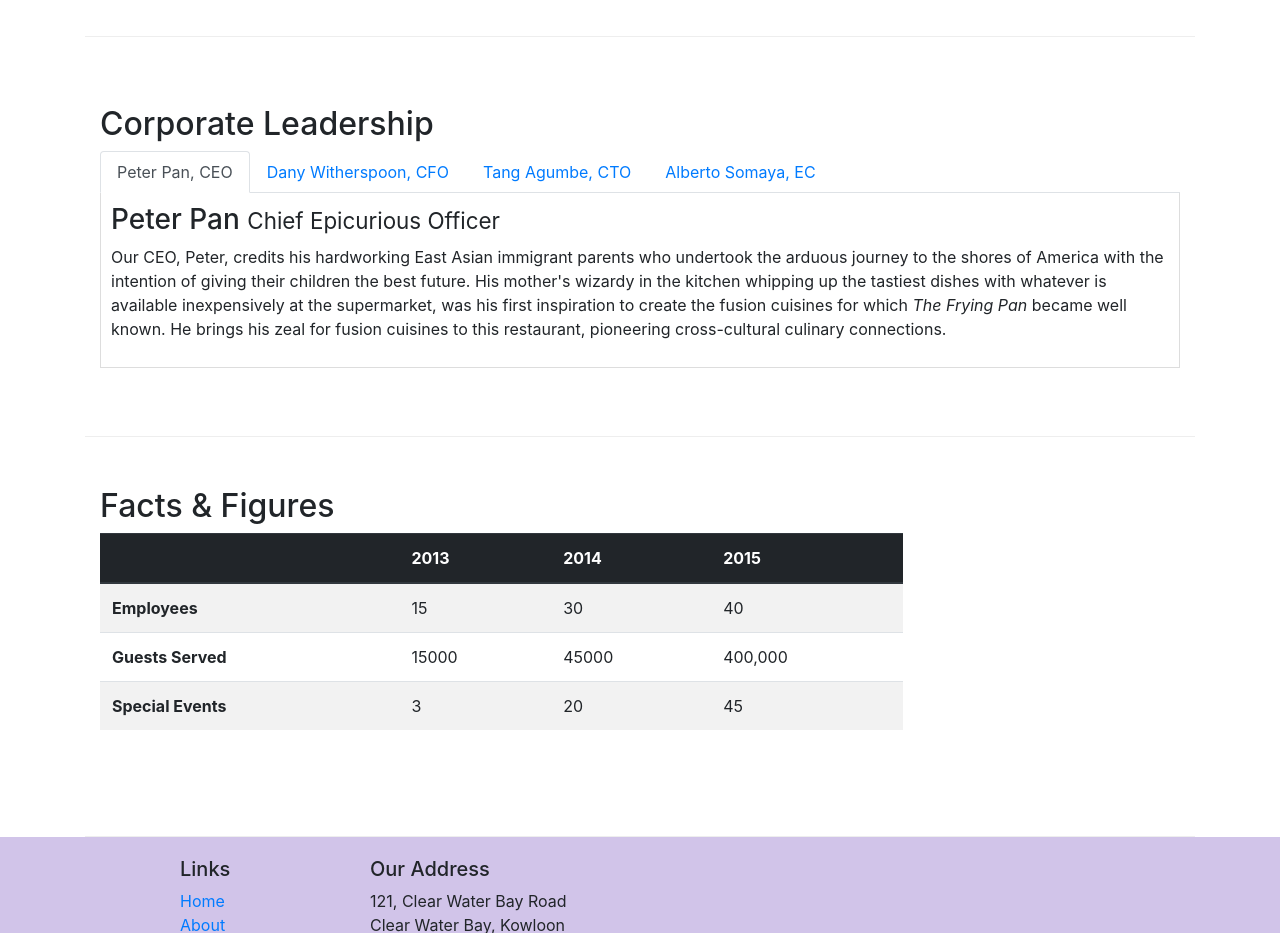
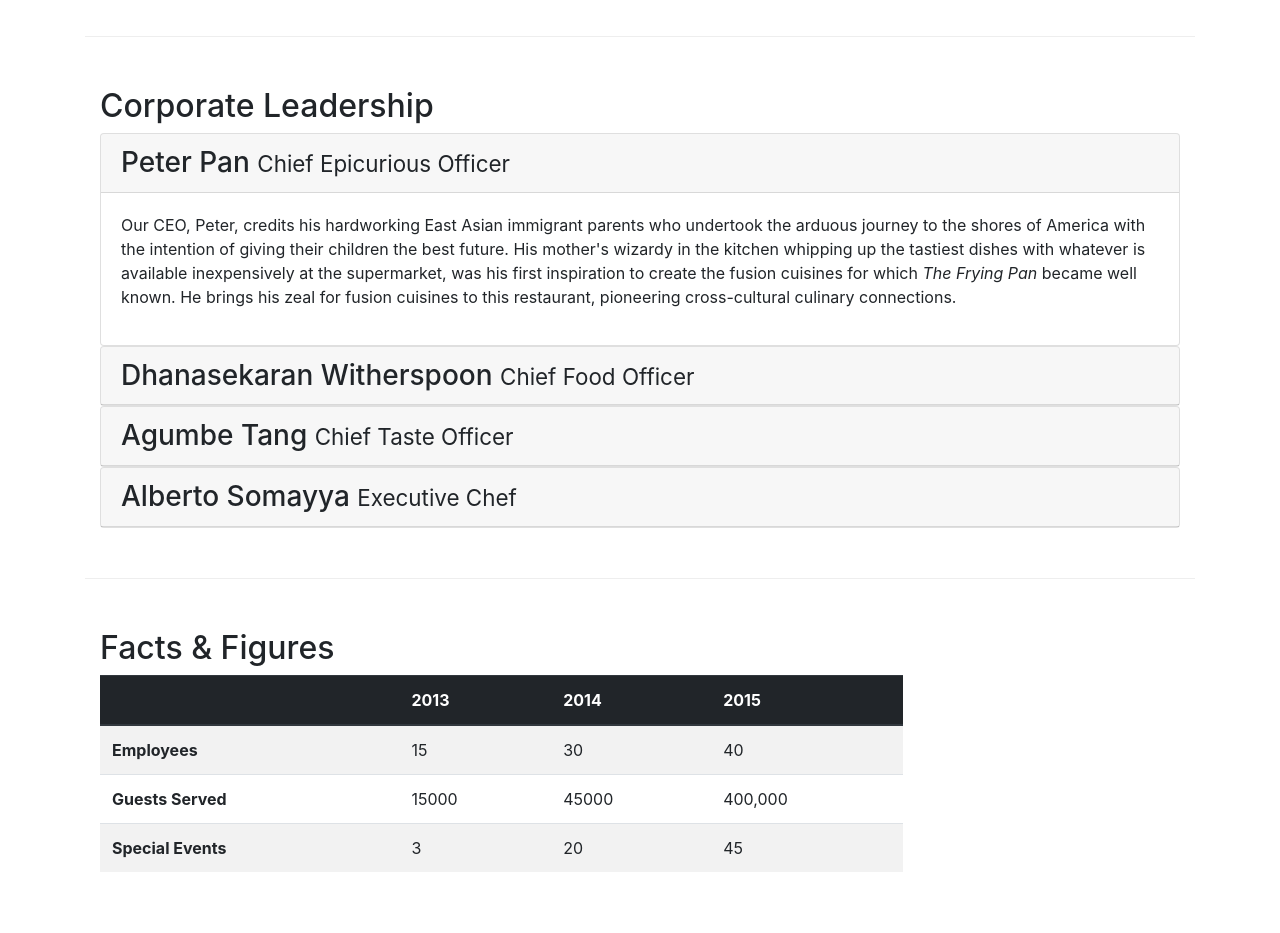
Before and after one commit to uaeauh21/frontendbootstrap4, a website: page aboutus.html in a window 1280 px wide. Shown: the part 940-1873 px from the top of the page. Drawn offline with nearby package versions, Linux system fonts and the light colour scheme.

Commit message:
accordion

```diff
--- a/aboutus.html
+++ b/aboutus.html
@@ -95,7 +95,75 @@
         <div class="row row-content align-items-center">
             <div class="col-12 col-sm-12 order-sm-last col-md-12">
                 <h2>Corporate Leadership</h2>
-                <ul class="nav nav-tabs">
+
+                <div id="accordion">
+
+                    <div class="card">
+                        <div class="card-header" role="tab" id="peterhead">
+                            <h3 class="mb-0">
+                               <a data-toggle="collapse" data-target="#peter"> Peter Pan <small>Chief Epicurious Officer</small>
+                               </a>
+                            </h3>
+                        </div>
+
+                        <div role="tabpanel" class="collapse show" id="peter" data-parent="#accordion">
+                            <div class="card-body">
+                                <p class="d-none d-sm-block">Our CEO, Peter, credits his hardworking East Asian immigrant parents who undertook the arduous journey to the shores of America with the intention of giving their children the best future. His mother's wizardy in the kitchen whipping up the tastiest dishes with whatever is available inexpensively at the supermarket, was his first inspiration to create the fusion cuisines for which <em>The Frying Pan</em> became well known. He brings his zeal for fusion cuisines to this restaurant, pioneering cross-cultural culinary connections.</p>
+                            </div>
+                        </div>
+                    </div>
+
+                    <div class="card">
+                        <div class="card-header" role="tab" id="dannyhead">
+                            <h3 class="mb-0">
+                               <a data-toggle="collapse" data-target="#danny"> Dhanasekaran Witherspoon <small>Chief Food Officer</small>
+                               </a>
+                            </h3>
+                        </div>
+
+                        <div role="tabpanel" class="collapse" id="danny" data-parent="#accordion">
+                            <div class="card-body">
+                                <p class="d-none d-sm-block">Our CFO, Danny, as he is affectionately referred to by his colleagues, comes from a long established family tradition in farming and produce. His experiences growing up on a farm in the Australian outback gave him great appreciation for varieties of food sources. As he puts it in his own words, <em>Everything that runs, wins, and everything that stays, pays!</em></p>
+                            </div>
+                        </div>
+                    </div>
+
+
+
+                    <div class="card">
+                        <div class="card-header" role="tab" id="agumbehead">
+                            <h3 class="mb-0">
+                               <a data-toggle="collapse" data-target="#agumbe"> Agumbe Tang <small>Chief Taste Officer</small>
+                               </a>
+                            </h3>
+                        </div>
+
+                        <div role="tabpanel" class="collapse" id="agumbe" data-parent="#accordion">
+                            <div class="card-body">
+                                <p class="d-none d-sm-block">Blessed with the most discerning gustatory sense, Agumbe, our CTO, personally ensures that every dish that we serve meets his exacting tastes. Our chefs dread the tongue lashing that ensues if their dish does not meet his exacting standards. He lives by his motto, <em>You click only if you survive my lick.</em></p>
+                            </div>
+                        </div>
+                    </div>
+
+                    <div class="card">
+                        <div class="card-header" role="tab" id="somayyahead">
+                            <h3 class="mb-0">
+                               <a data-toggle="collapse" data-target="#somayya"> Alberto Somayya <small>Executive Chef</small>
+                               </a>
+                            </h3>
+                        </div>
+
+                        <div role="tabpanel" class="collapse" id="somayya" data-parent="#accordion">
+                            <div class="card-body">
+                                <p class="d-none d-sm-block">Award winning three-star Michelin chef with wide International experience having worked closely with whos-who in the culinary world, he specializes in creating mouthwatering Indo-Italian fusion experiences. He says, <em>Put together the cuisines from the two craziest cultures, and you get a winning hit! Amma Mia!</em></p>
+                            </div>
+                        </div>
+                    </div>
+
+                </div>
+
+
+                <!-- <ul class="nav nav-tabs">
                     <li class="nav-item">
                         <a class="nav-link active" href="#peter"
                         role="tab" data-toggle="tab">Peter Pan, CEO</a>
@@ -115,9 +183,9 @@
                         <a class="nav-link " href="#somayya"
                         role="tab" data-toggle="tab">Alberto Somaya, EC</a>
                     </li>
-                </ul>
+                </ul> -->
 
-                <div class="tab-content">
+                <!-- <div class="tab-content">
 
                     <div role="tabpanel" class="tab-pane fade show active" id="peter">
                         <h3>Peter Pan <small>Chief Epicurious Officer</small></h3>
@@ -140,7 +208,7 @@
                         <p class="d-none d-sm-block">Award winning three-star Michelin chef with wide International experience having worked closely with whos-who in the culinary world, he specializes in creating mouthwatering Indo-Italian fusion experiences. He says, <em>Put together the cuisines from the two craziest cultures, and you get a winning hit! Amma Mia!</em></p>
                     </div>
 
-                </div>
+                </div> -->
 
 
 
```
